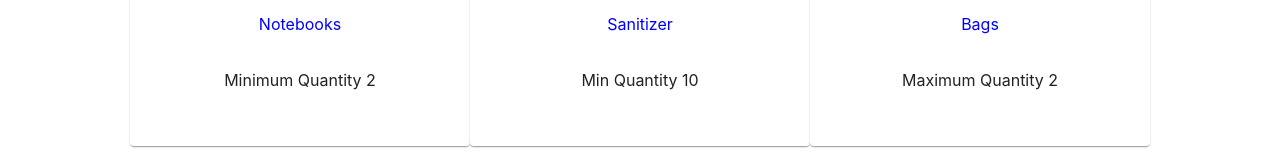
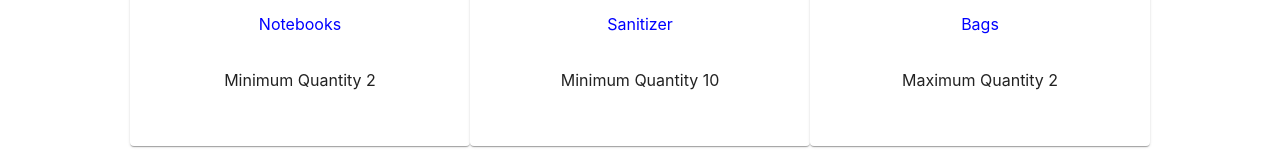
Before and after one commit to nandakishor-Dev/react_shoppingCart, a React (Create React App) app: page /products in a window 1280 px wide. Shown: the part 413-573 px from the top of the page. Built offline with nearby package versions, Linux system fonts and the light colour scheme.

Commit message:
Update Products.jsx

```diff
--- a/src/pages/Products.jsx
+++ b/src/pages/Products.jsx
@@ -47,7 +47,7 @@ export default function Products() {
 
                             </CardContent>
                             <CardContent>
-                                <span>Min Quantity 10</span>
+                                <span>Minimum Quantity 10</span>
 
                             </CardContent>
 
```
